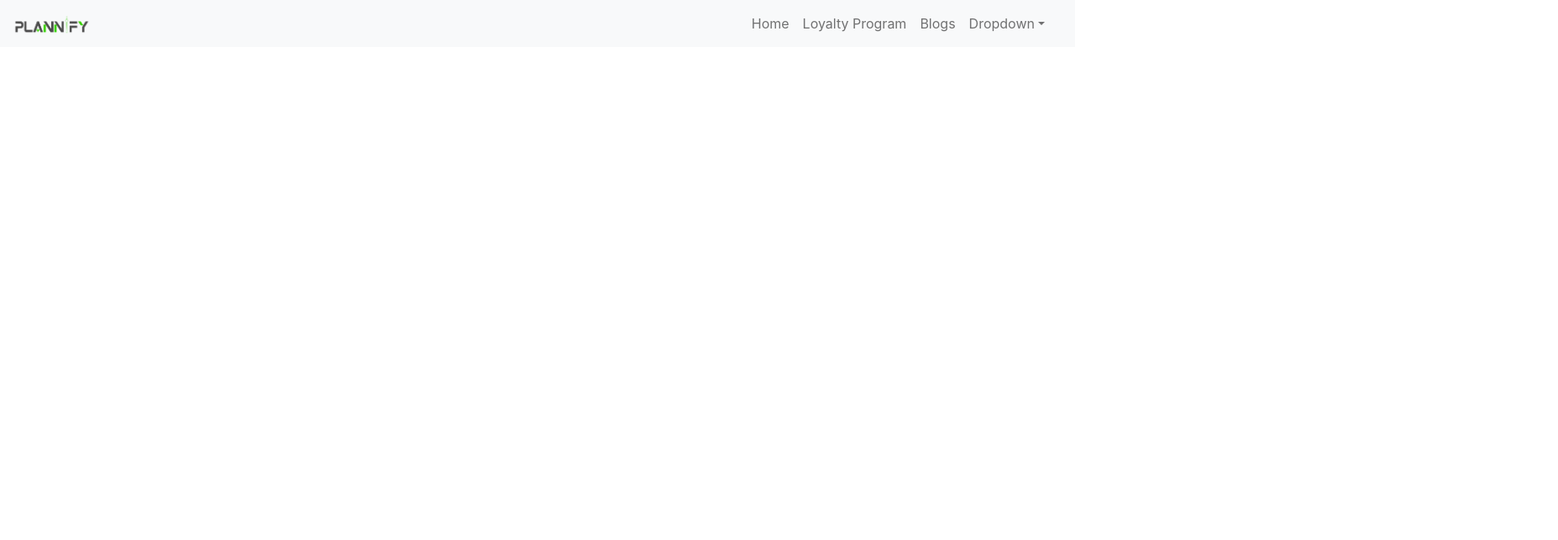
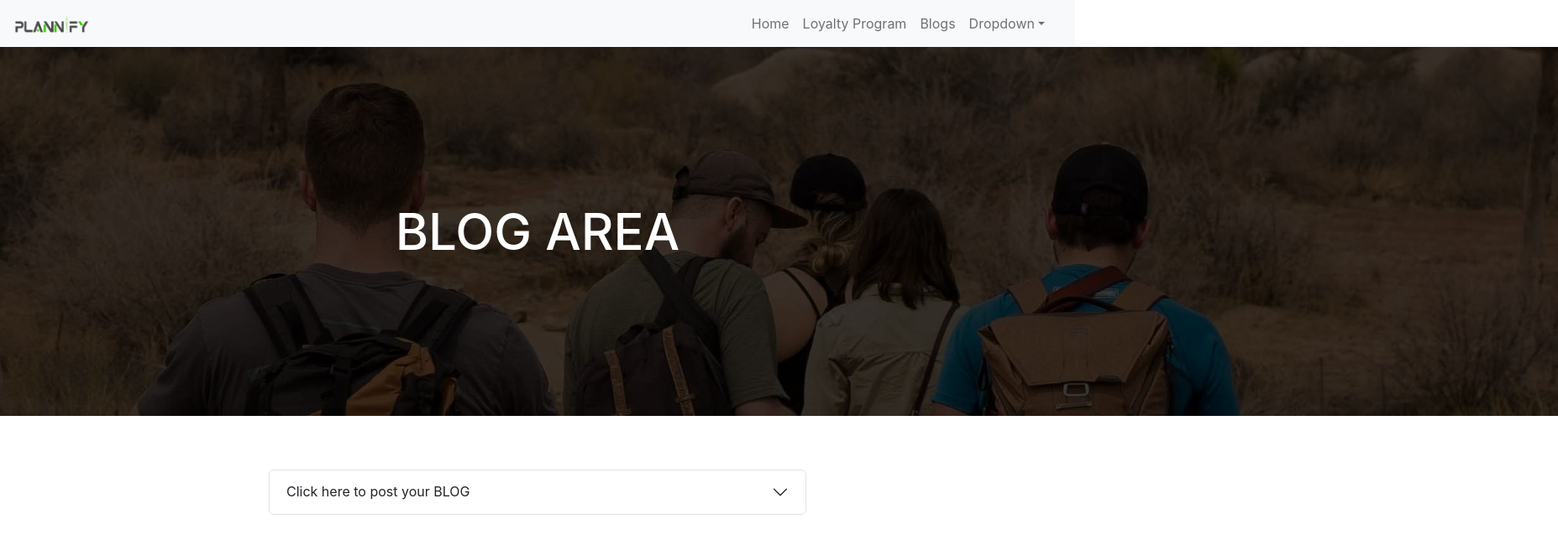
Before and after one commit to maleeshaaa/CSSE_WE_27-AF, a React (Create React App) app in the folder frontend/: page /blogs in a window 1280 px wide. Shown: the top 644 px of the page at 84% size, 1855 px wide, since content can reach past the window. Built offline with nearby package versions, Linux system fonts and the light colour scheme.

Commit message:
blog form

```diff
--- a/frontend/src/pages/blogs/blogmain.jsx
+++ b/frontend/src/pages/blogs/blogmain.jsx
@@ -1,10 +1,59 @@
 import React from "react";
+import Accordion from "react-bootstrap/Accordion";
+import Button from "react-bootstrap/Button";
+import Col from "react-bootstrap/Col";
+import Form from "react-bootstrap/Form";
+import Row from "react-bootstrap/Row";
 import Navbar from "../../components/navbar";
-
+import Banner from "../../images/blog.png"
+import "./styles.css";
 export default function blogmain() {
   return (
     <div>
-        <Navbar />
+      <Navbar />
+      <div className="banner">
+      <img src={Banner} alt="Banner" />
+      <div className="centered_text">Blog area</div>
+      </div>
+      <div className="accordiandiv">
+        <Accordion className="accordian_div">
+          <Accordion.Item eventKey="0">
+            <Accordion.Header>Click here to post your BLOG</Accordion.Header>
+            <Accordion.Body>
+              <Form>
+                <Form.Group as={Row} className="mb-3">
+                  <Form.Label column sm={2}>
+                    Blog Name
+                  </Form.Label>
+                  <Col sm={10}>
+                    <Form.Control
+                      type="text"
+                      placeholder="Enter a name for your blog"
+                    />
+                  </Col>
+                </Form.Group>
+
+                <Form.Group as={Row} className="mb-3">
+                  <Form.Label column sm={2}>
+                    Blog
+                  </Form.Label>
+                  <Col sm={10}>
+                    <Form.Label>Enter your blog here</Form.Label>
+                    <Form.Control as="textarea" rows={4} />
+                  </Col>
+                </Form.Group>
+                <Row>
+                  <Col>
+                    <Button className="accordian_button" variant="primary" type="submit">
+                      Submit Blog
+                    </Button>
+                  </Col>
+                </Row>
+              </Form>
+            </Accordion.Body>
+          </Accordion.Item>
+        </Accordion>{" "}
+      </div>
     </div>
   );
 }
--- /dev/null
+++ b/frontend/src/pages/blogs/styles.css
@@ -0,0 +1,23 @@
+.centered_text{
+    position: absolute;
+    top: 50%;
+    left: 50%;
+    transform: translate(-50%, -50%);
+    text-transform: uppercase;
+    font-size: 60px;
+    font-weight: 500;
+}
+
+.banner{
+    position: relative;
+    text-align: center;
+    color: white;
+}
+
+.accordiandiv{
+    margin: 4rem 20rem;
+}
+
+.accordian_button{
+    float: right;
+}
```
Also changed, not shown: frontend/src/images/blog.jpg (added), frontend/src/images/blog.png (added).
